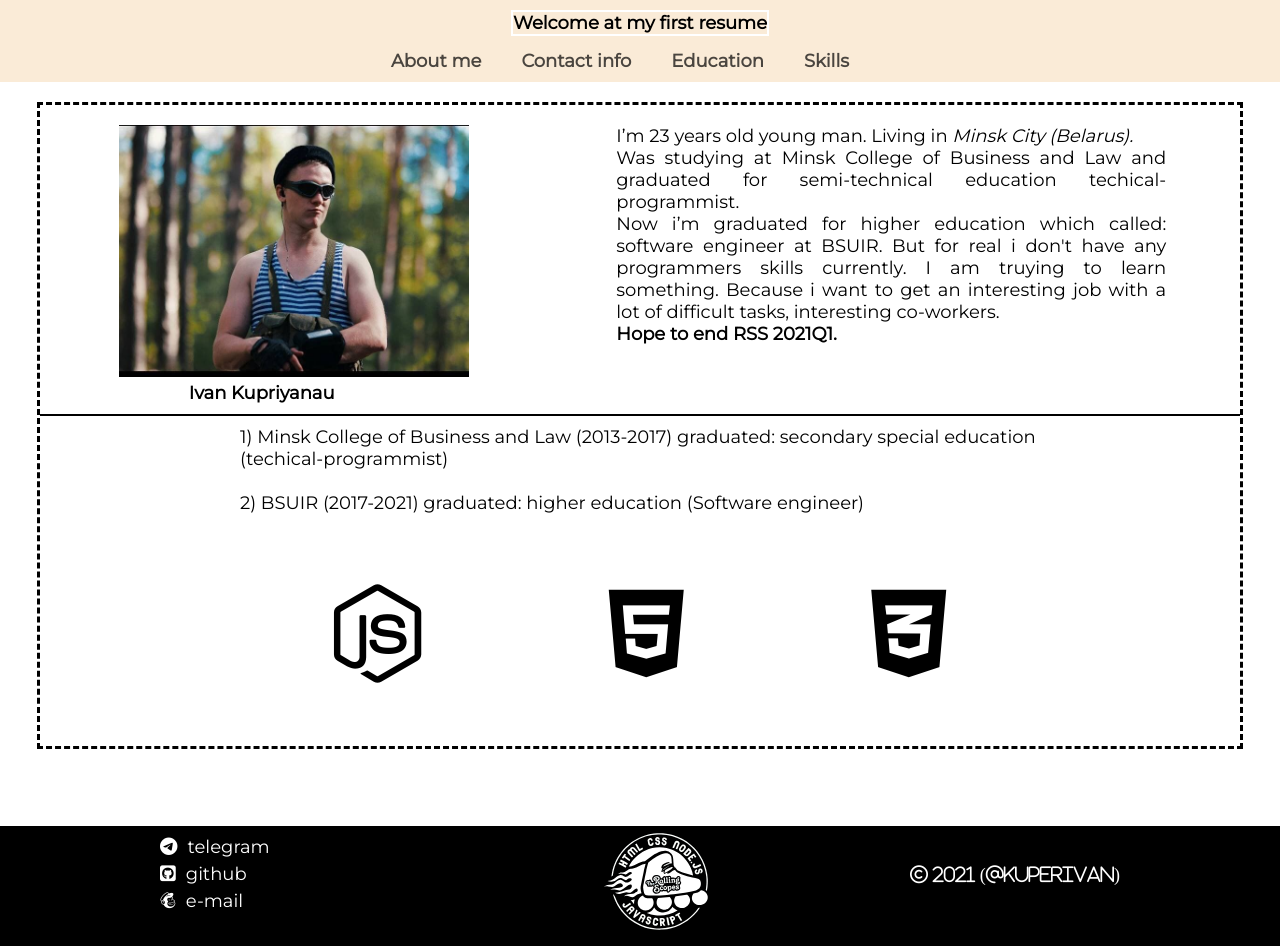
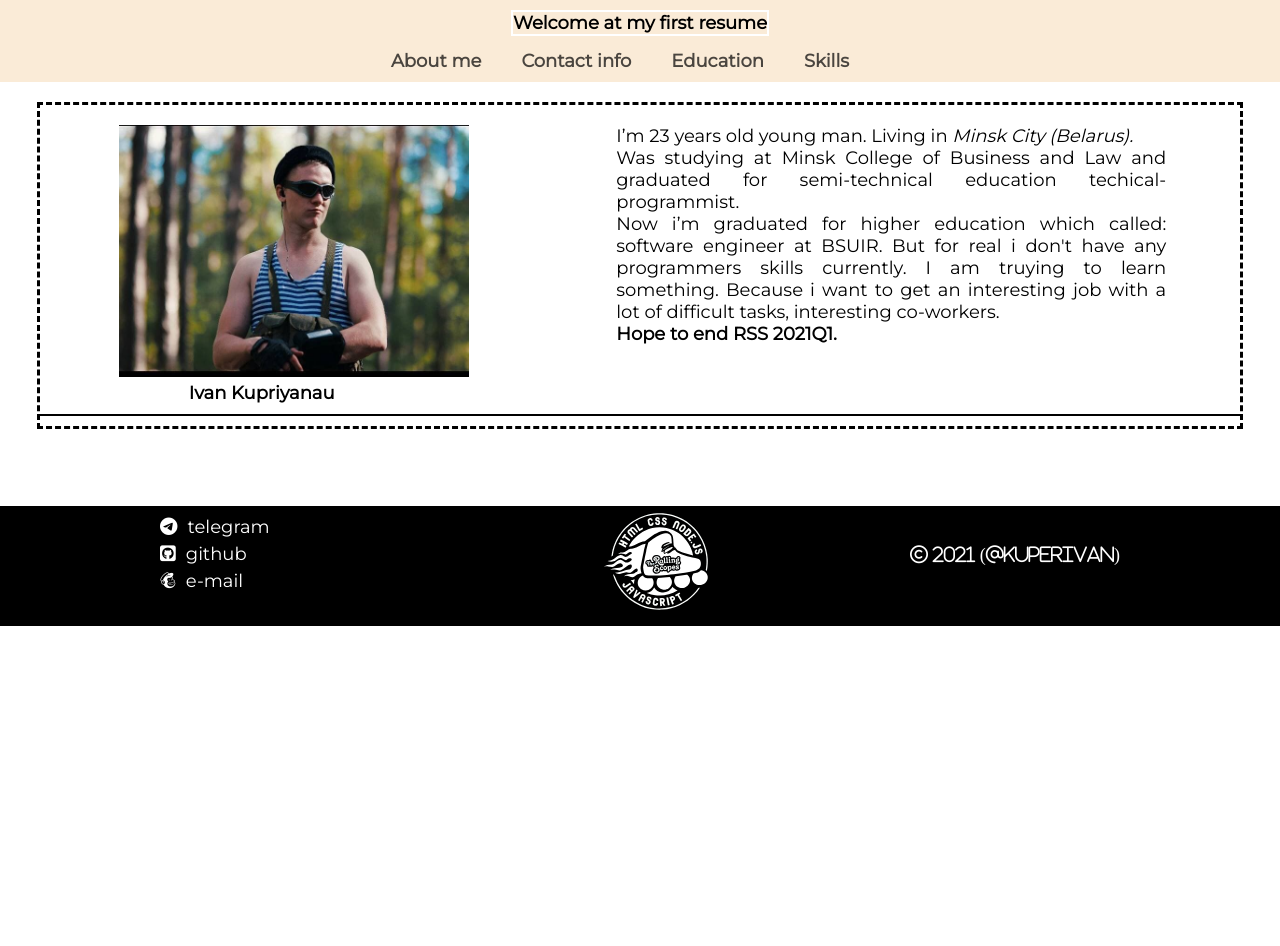
Before and after one commit to KuperIvan/rsschool-cv, a plain HTML site: page index.html in a window 1280 px wide. After the commit the page ends 800 px from the top, so only its background shows below. Drawn offline with Linux system fonts and the light colour scheme.

Commit message:
feat: refactoring skills

```diff
--- a/index.html
+++ b/index.html
@@ -47,20 +47,8 @@
 							<p></p>
 						</span>
 
-						<div class="resume__skills-info">
-							<div class="education__section">
-								<span> 1) Minsk College of Business and Law (2013-2017) graduated: secondary special education (techical-programmist)<br>
-									<span></span><br>
-									2) BSUIR (2017-2021) graduated: higher education (Software engineer)</span>
-							</div>
-							<div class="skills__group">
-								<ul>
-									<li><i class="fab fa-node-js"></i></li>
-									<li><i class="fab fa-html5"></i></li>
-									<li><i class="fab fa-css3-alt"></i></li>
-								</ul>
-							</div>
-						</div>
+
+
 				</div>
 			</div>
 		</section>
```
